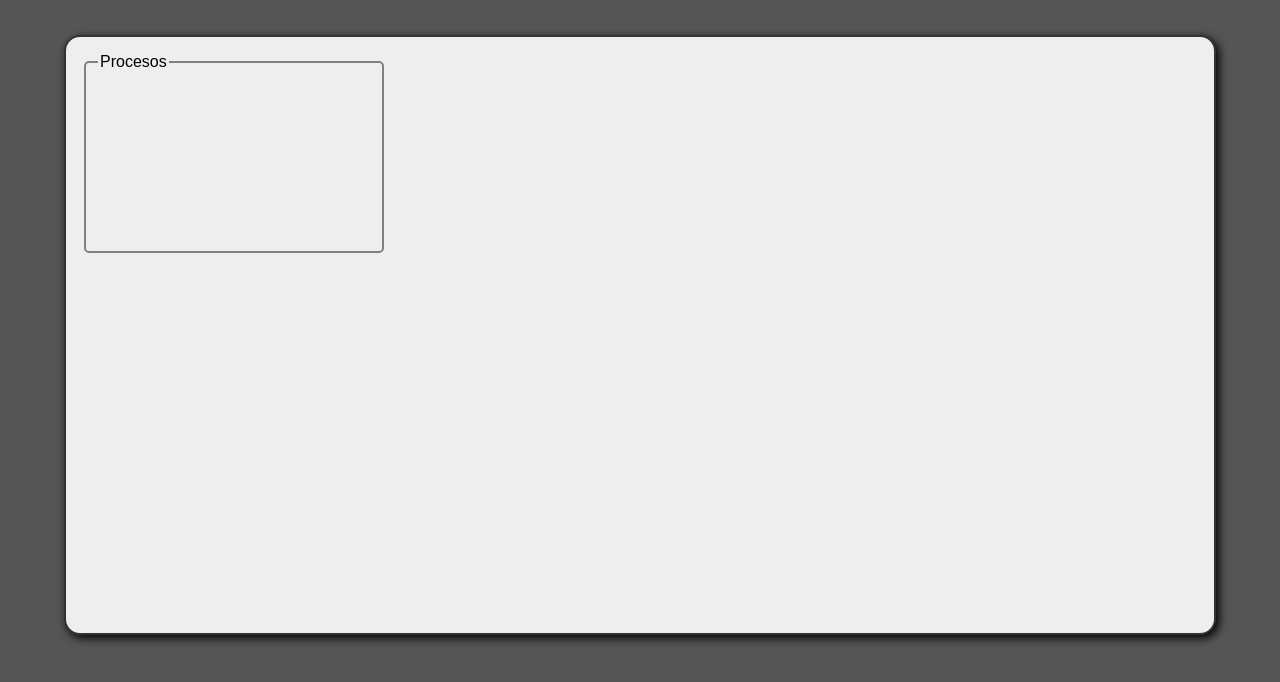
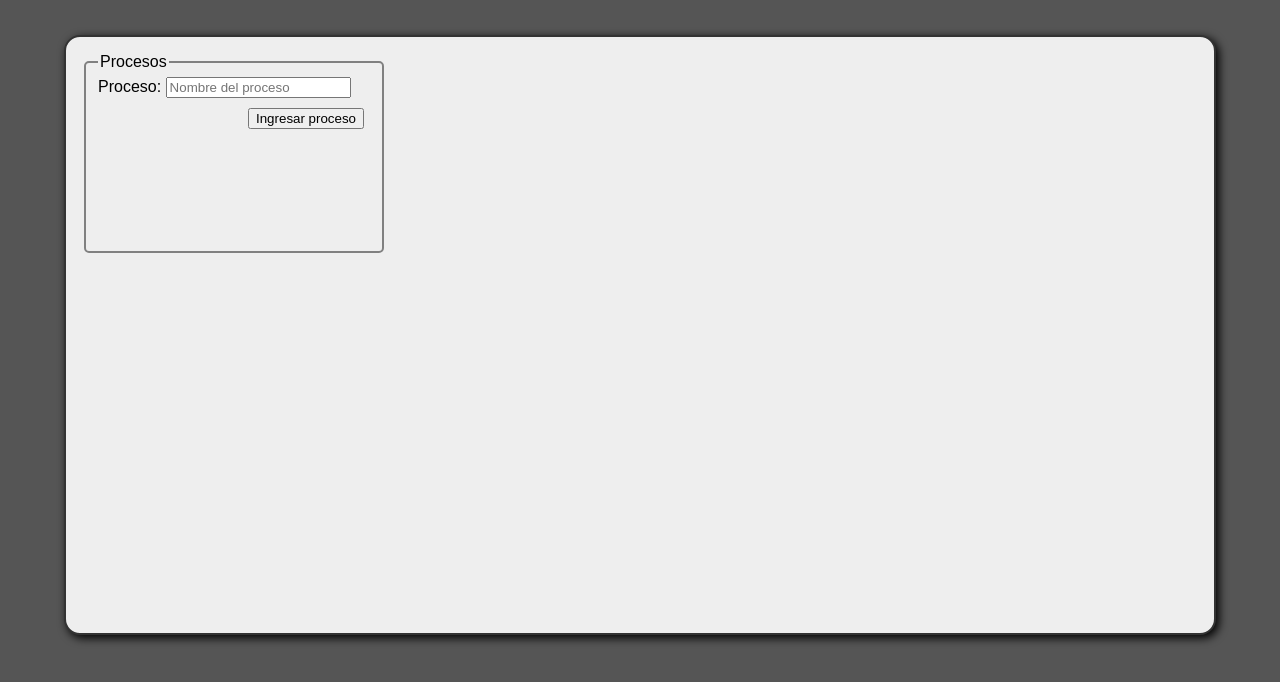
Before and after one commit to msh-dv/algoritmo-sjf, a plain HTML site: page index.html in a window 1280 px wide. Drawn offline with Linux system fonts and the light colour scheme.

Commit message:
Added js files

```diff
--- a/css/styles.css
+++ b/css/styles.css
@@ -30,6 +30,19 @@ body {
   height: 200px;
 }
 
+input {
+  margin-bottom: 10px;
+}
+
+button {
+  margin-left: 150px;
+}
+
+form {
+  width: 100%;
+  height: 100%;
+}
+
 fieldset {
   width: 100%;
   height: 100%;
--- a/index.html
+++ b/index.html
@@ -9,9 +9,15 @@
 <body>
   <div class="container">
     <div class="box-1">
+      <form action="procesos.js">
       <fieldset>
 	<legend>Procesos</legend>
+	<label for="ps_nombre">Proceso:
+	  <input type="text" id="ps_nombre" name="nombre" placeholder="Nombre del proceso">
+	</label>
+	<button type="submit">Ingresar proceso</button>
       </fieldset>
+      </form>
     </div>
     <div class="box-2">
 
```
Also changed, not shown: js/procesos.js (added).
